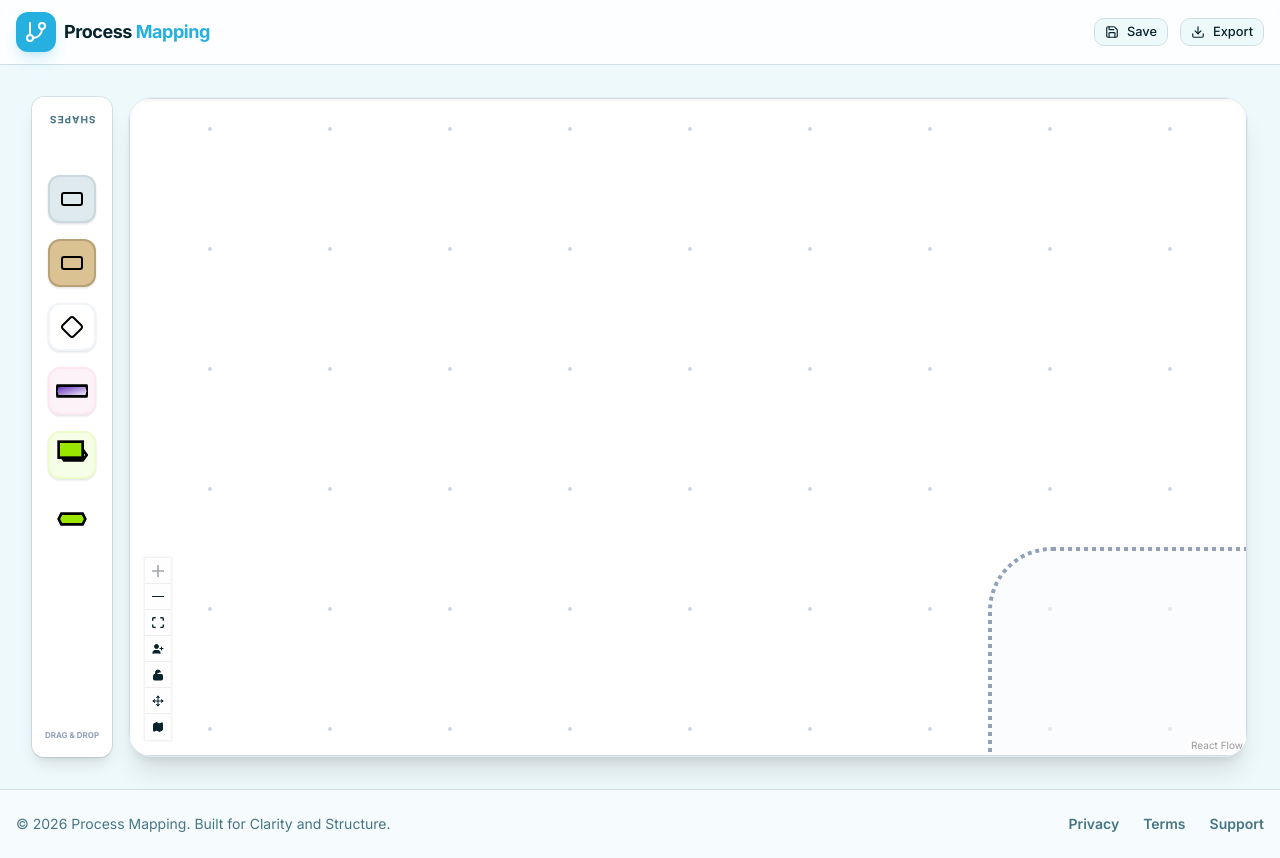
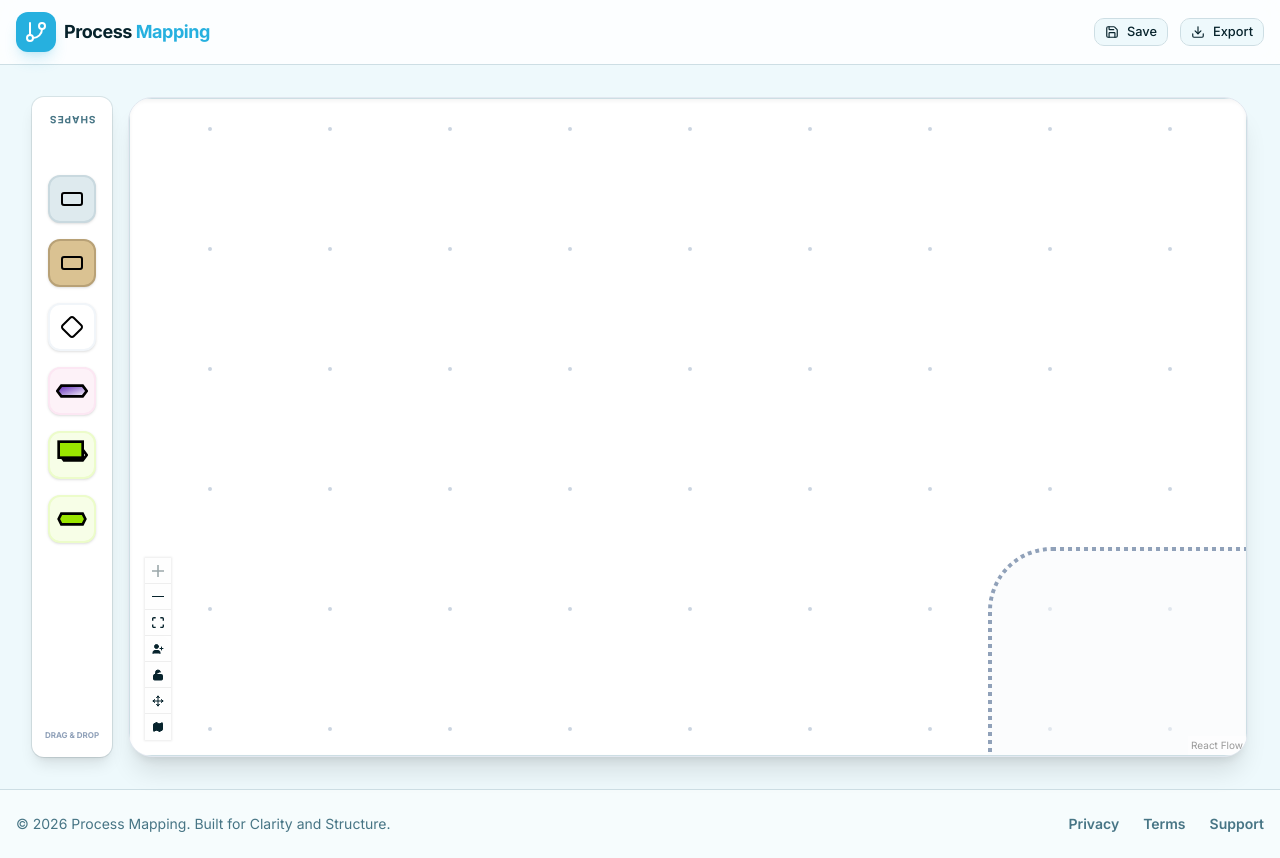
Before and after one commit to yogesh12280/Process-Mapping, a React (Vite) app: page / in a window 1280 px wide. Built offline with nearby package versions, Linux system fonts and the light colour scheme.

Commit message:
fix(editor): Adjust drag handle SVG path and styling
Updates the SVG path for the drag handle to improve its visual appearance and consistency. Also, adds background and border styling to the 'hexagonLime' drag handle for better visual feedback and alignment with other handles.

```diff
--- a/src/components/flowchart/FlowchartEditor.tsx
+++ b/src/components/flowchart/FlowchartEditor.tsx
@@ -524,7 +524,7 @@ const FlowchartEditorContent = () => {
                   <stop offset="100%" style={{ stopColor: '#ffffff' }} />
                 </linearGradient>
               </defs>
-              <path d="M1.2 8 L22.8 8 L24 12 L22.8 16 L1.2 16 L0 12 Z" strokeWidth="2" />
+              <path d="M4 8 L20 8 L23 12 L20 16 L4 16 L1 12 Z" strokeWidth="2" />
             </svg>
           </div>
           <div
@@ -541,7 +541,7 @@ const FlowchartEditorContent = () => {
             </svg>
           </div>
           <div
-            className="w-12 h-12 flex items-center justify-center rounded-xl cursor-grab active:cursor-grabbing hover:text-lime-500 transition-all group"
+            className="w-12 h-12 flex items-center justify-center rounded-xl bg-lime-50 border-2 border-lime-100 shadow-sm cursor-grab active:cursor-grabbing hover:border-lime-500 hover:text-lime-500 transition-all group"
             draggable
             onDragStart={(e) => onDragStart(e, 'hexagonLime')}
             title="Drag End Hexagon (End Section Only)"
```
